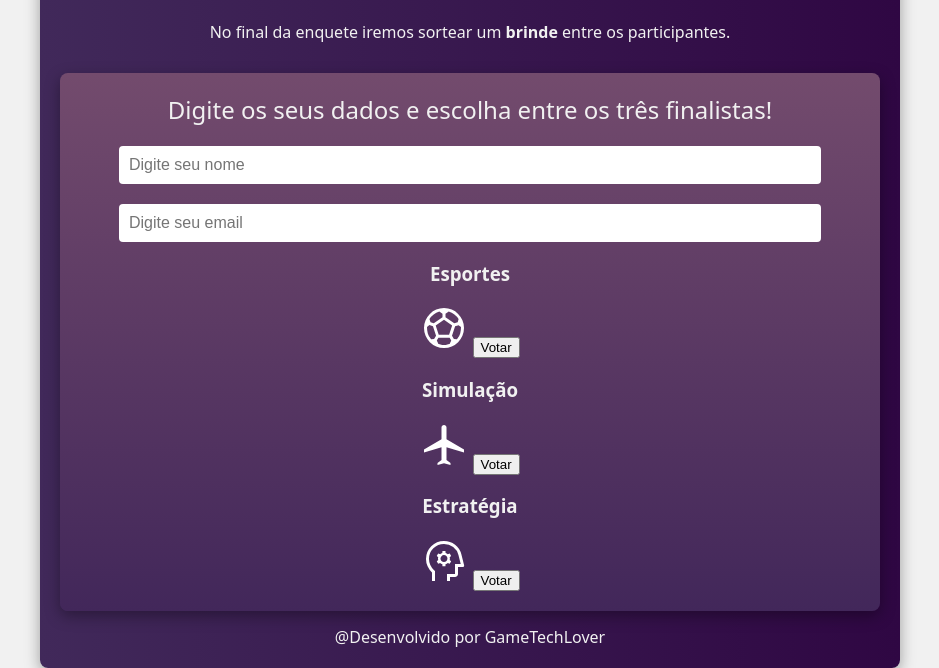
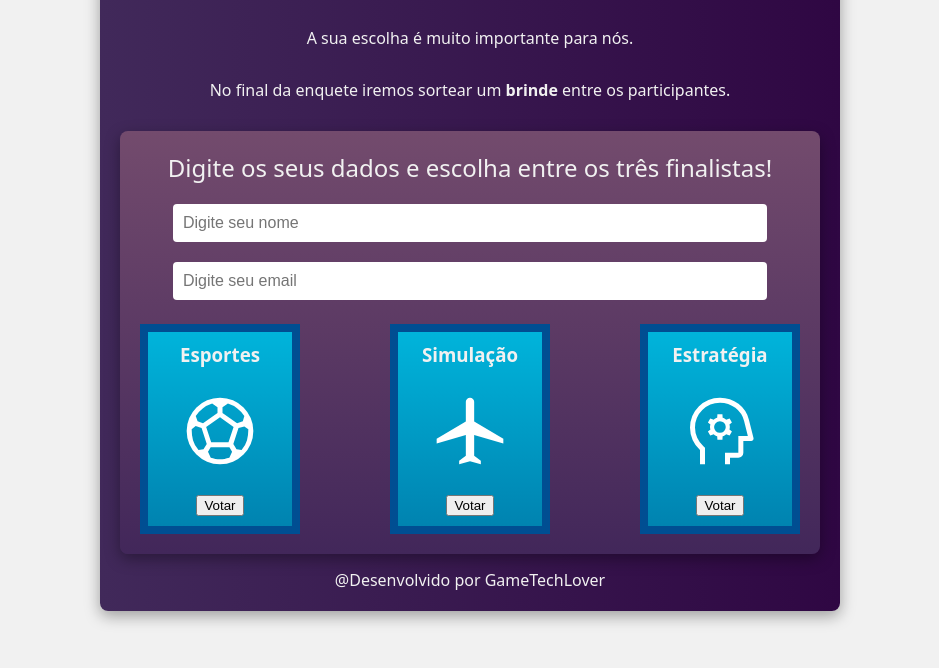
Before and after one commit to rendell-arruda/bcamp-devjr-proj2, a plain HTML site: page index.html in a window 1280 px wide. Shown: the part 161-829 px from the top of the page, without its empty margins (170-1109 px from the left). After the commit the page ends 800 px from the top, so only its background shows below. Drawn offline with Linux system fonts and the light colour scheme.

Commit message:
closes #5 - card styling

```diff
--- a/assets/css/style.css
+++ b/assets/css/style.css
@@ -5,6 +5,7 @@ html,
 body,
 h1,
 h2,
+h3,
 p,
 div,
 img,
@@ -30,7 +31,7 @@ body {
 main {
   background: linear-gradient(to right, #41295a, #2f0743);
   box-shadow: rgba(0, 0, 0, 0.35) 0px 5px 15px;
-  max-width: 860px;
+  max-width: 740px;
   padding: 20px;
   border-radius: 8px;
   color: #f1f1f1;
@@ -81,6 +82,32 @@ form input:focus {
   outline: none;
   box-shadow: rgba(0, 0, 0, 0.15) 1.95px 1.95px 2.6px;
 }
+
+.cards {
+  margin-top: 24px;
+  display: flex;
+  flex-direction: row;
+  gap: 20px;
+  justify-content: space-between;
+  align-items: center;
+}
+
+.card {
+  display: flex;
+  flex-direction: column;
+  align-items: center;
+  justify-content: space-between;
+  background: linear-gradient(to bottom, #00b4db, #0083b0);
+  padding: 10px;
+  width: 160px;
+  height: 210px;
+  border: #004e92 8px solid;
+}
+
+.card img {
+  height: 80px;
+}
+
 .copy {
   margin-top: 15px;
 }
```
